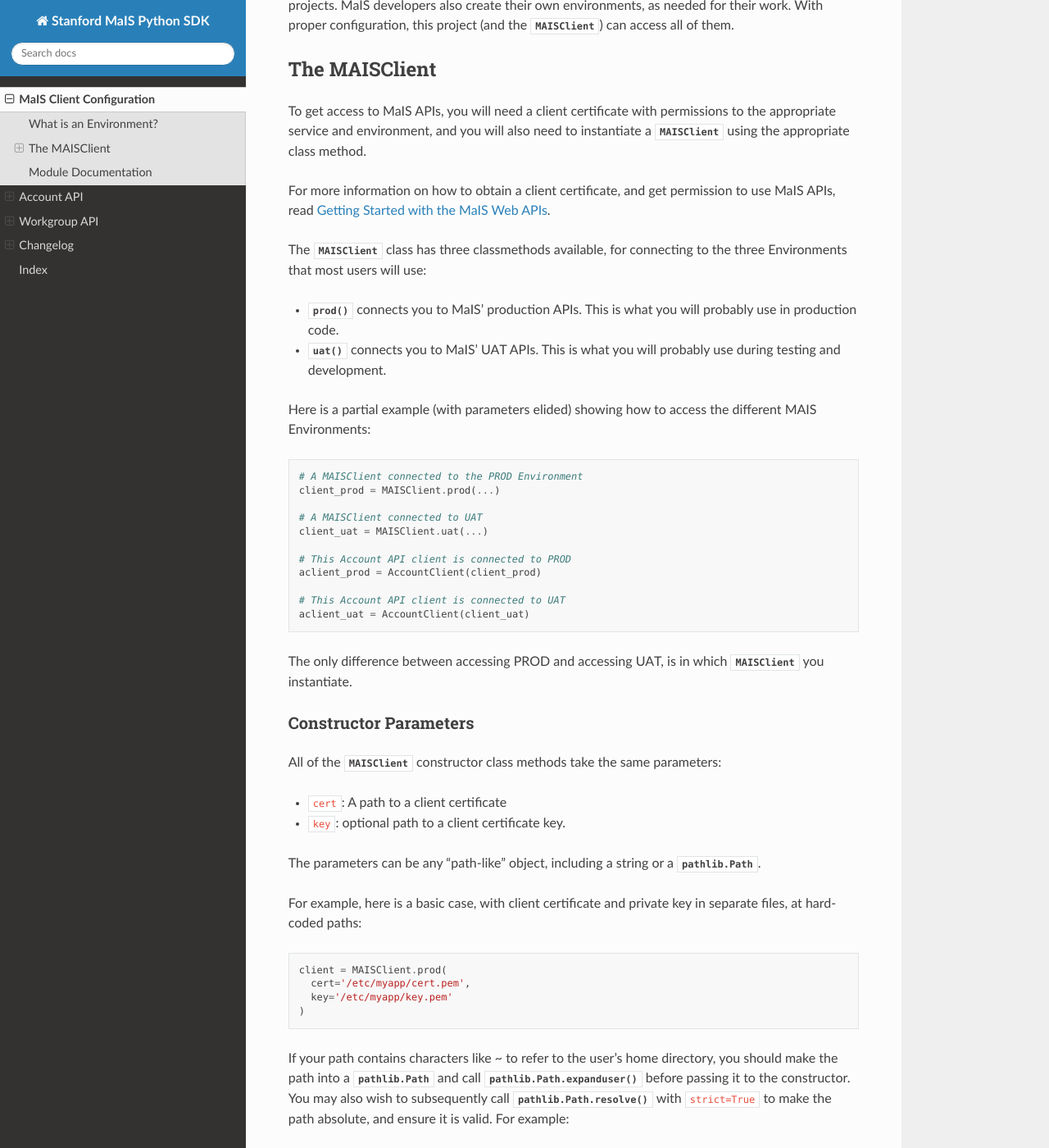
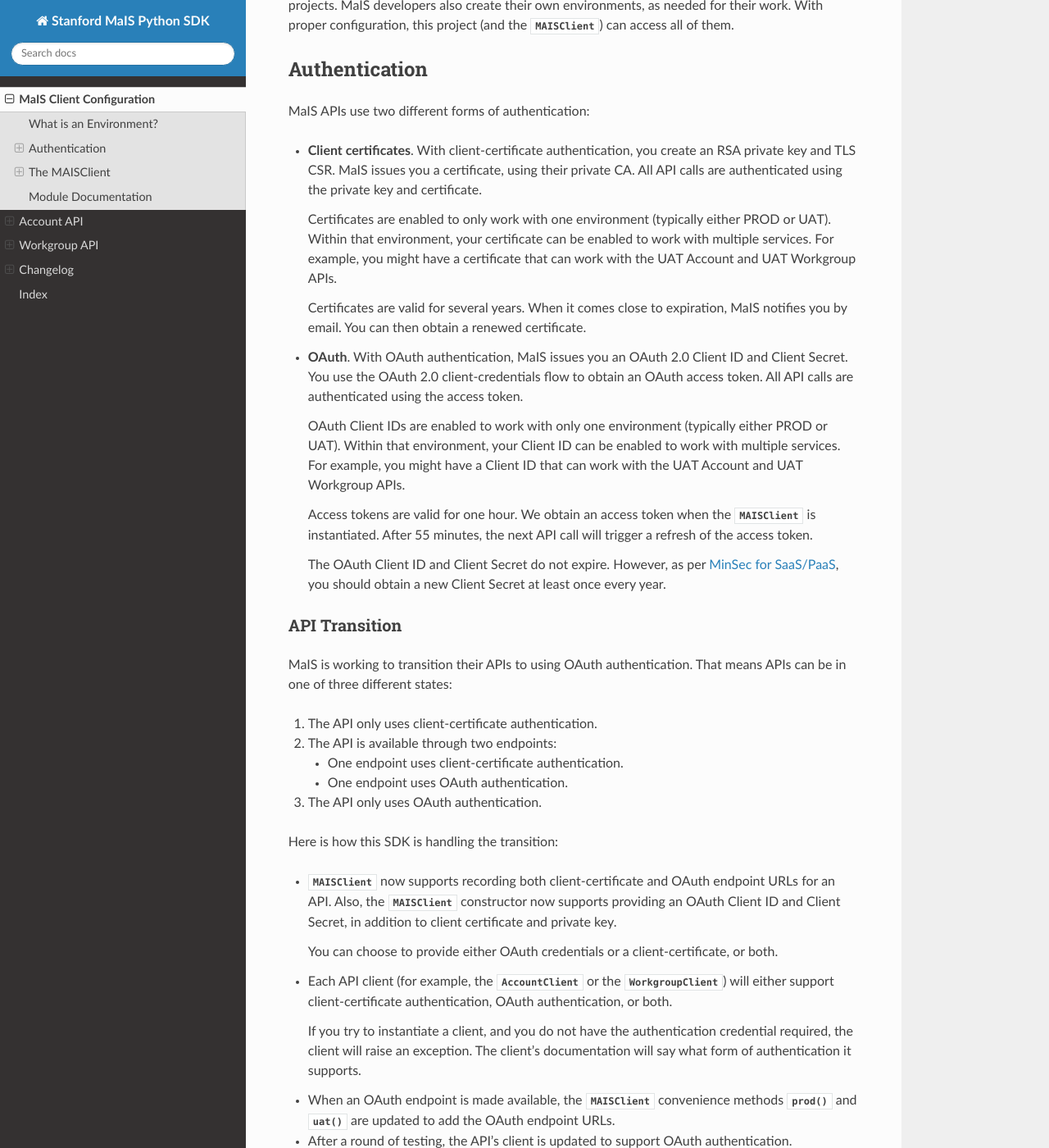
Before and after one commit to stanford-rc/mais-apis-python, a Sphinx documentation site: the page built from docs/client.rst, in a window 1280 px wide and 1400 px high, scrolled down 776 px. Shown: the whole window at 82% size. Built offline with Sphinx 7.4.7 and the Read the Docs theme 3.1.0, drawn with Linux system fonts in a browser that asks for light colours; some of the changed text lies outside the part shown.

Commit message:
Mention support for OAuth
In support of #49, this is the first time OAuth is mentioned in
user-facing docs!

First, the README is updated to reference OAuth.

The client docs get a lot of content: Now that two auth methods are
going to be available, each one gets a thorough explanation.  I also
explain how the API transition process is going to work.

Finally, the account and workgroup docs are updated to note that they
only support client-certificate authentication.

```diff
--- a/docs/client.rst
+++ b/docs/client.rst
@@ -50,13 +50,108 @@ project (and the :class:`~stanford.mais.client.MAISClient`) can access all of
 them.
 
 **************
+Authentication
+**************
+
+MaIS APIs use two different forms of authentication:
+
+* **Client certificates**.  With client-certificate authentication, you create
+  an RSA private key and TLS CSR.  MaIS issues you a certificate, using their
+  private CA.  All API calls are authenticated using the private key and
+  certificate.
+
+  Certificates are enabled to only work with one environment
+  (typically either PROD or UAT).  Within that environment, your certificate
+  can be enabled to work with multiple services.  For example, you might have a
+  certificate that can work with the UAT Account and UAT Workgroup APIs.
+
+  Certificates are valid for several years.  When it comes close to
+  expiration, MaIS notifies you by email.  You can then obtain a renewed
+  certificate.
+
+* **OAuth**.  With OAuth authentication, MaIS issues you an OAuth 2.0 Client ID
+  and Client Secret.  You use the OAuth 2.0 client-credentials flow to obtain
+  an OAuth access token.  All API calls are authenticated using the access
+  token.
+
+  OAuth Client IDs are enabled to work with only one environment (typically
+  either PROD or UAT).  Within that environment, your Client ID can be enabled
+  to work with multiple services.  For example, you might have a Client ID that
+  can work with the UAT Account and UAT Workgroup APIs.
+
+  Access tokens are valid for one hour.  We obtain an access token when the
+  :class:`~stanford.mais.client.MAISClient` is instantiated.  After 55 minutes,
+  the next API call will trigger a refresh of the access token.
+
+  The OAuth Client ID and Client Secret do not expire.  However, as per `MinSec
+  for SaaS/PaaS`_, you should obtain a new Client Secret at least once every
+  year.
+
+.. _MinSec for SaaS/PaaS: https://uit.stanford.edu/guide/securitystandards/saas_paas
+
+API Transition
+==============
+
+MaIS is working to transition their APIs to using OAuth authentication.  That
+means APIs can be in one of three different states:
+
+1. The API only uses client-certificate authentication.
+
+2. The API is available through two endpoints:
+
+   * One endpoint uses client-certificate authentication.
+
+   * One endpoint uses OAuth authentication.
+
+3. The API only uses OAuth authentication.
+
+Here is how this SDK is handling the transition:
+
+* :class:`~stanford.mais.client.MAISClient` now supports recording both
+  client-certificate and OAuth endpoint URLs for an API.  Also, the
+  :class:`~stanford.mais.client.MAISClient` constructor now supports providing
+  an OAuth Client ID and Client Secret, in addition to client certificate and
+  private key.
+
+  You can choose to provide either OAuth credentials or a client-certificate,
+  or both.
+
+* Each API client (for example, the
+  :class:`~stanford.mais.account.AccountClient` or the
+  :class:`~stanford.mais.workgroup.WorkgroupClient`) will either support
+  client-certificate authentication, OAuth authentication, or both.
+
+  If you try to instantiate a client, and you do not have the authentication
+  credential required, the client will raise an exception.  The client's
+  documentation will say what form of authentication it supports.
+
+* When an OAuth endpoint is made available, the
+  :class:`~stanford.mais.client.MAISClient` convenience methods
+  :meth:`~stanford.mais.client.MAISClient.prod` and
+  :meth:`~stanford.mais.client.MAISClient.uat` are updated to add the OAuth
+  endpoint URLs.
+
+* After a round of testing, the API's client is updated to support
+  OAuth authentication.
+
+  If an API client supports both OAuth authentication and client-certificate
+  authentication, OAuth will be the preferred authenticaton method.
+
+* When an API removes support for client-certificate authentication, that
+  support will be removed from this SDK.
+
+When OAuth support is added for an API, the :doc:`Changelog <changes>` will
+be updated.  Similarly, when client-certificate support is removed from an API,
+the :doc:`Changelog <changes>` will be updated.
+
+**************
 The MAISClient
 **************
 
-To get access to MaIS APIs, you will need a client certificate with permissions
-to the appropriate service and environment, and you will also need to
-instantiate a :class:`~stanford.mais.client.MAISClient` using the appropriate
-class method.
+To get access to MaIS APIs, you will need a client certificate — or OAuth
+client credential — with permissions to the appropriate service and
+environment, and you will also need to instantiate a
+:class:`~stanford.mais.client.MAISClient` using the appropriate class method.
 
 For more information on how to obtain a client certificate, and get permission
 to use MaIS APIs, read `Getting Started with the MaIS Web APIs`_.
```
Also changed, not shown: README.rst (+5 -3 lines), docs/account.rst (+7 -0 lines), docs/workgroup.rst (+9 -0 lines).
